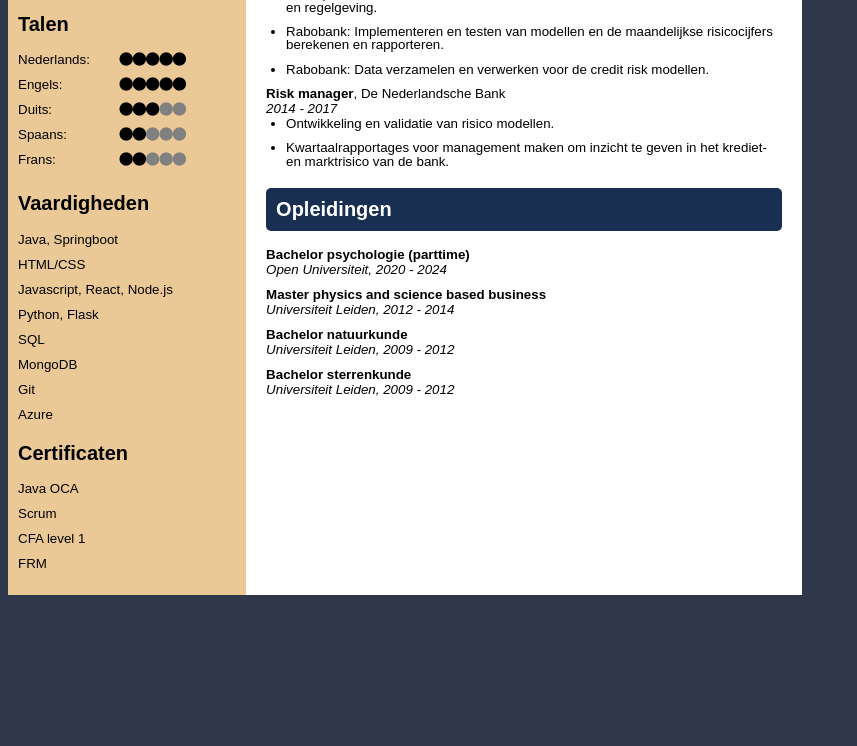
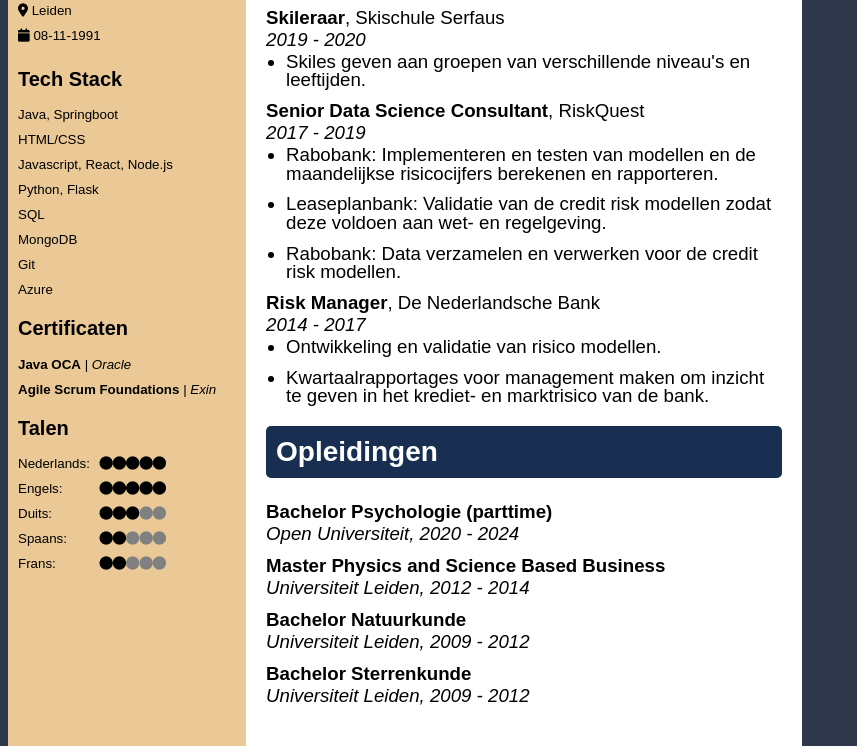
Before and after one commit to MartinDeV1991/profile-website, a plain HTML site: page index.html in a window 1280 px wide. Shown: the part 442-1188 px from the top of the page, without its empty margins (0-857 px from the left). Drawn offline with Linux system fonts and the light colour scheme.

Commit message:
Layout adjustments (separate styles for printable and non-printable version)

```diff
--- a/cv_content.js
+++ b/cv_content.js
@@ -20,29 +20,35 @@ const languages = [
 const skills = ["Java, Springboot", "HTML/CSS", "Javascript, React, Node.js", "Python, Flask", "SQL", "MongoDB", "Git", "Azure"];
 // const skills = ["Java", "HTML/CSS/Javascript", "Python", "Springboot", "React", "SQL", "MongoDB", "Git", "Azure DevOps"];
 
-const certificates = ["Java OCA", "Scrum", "CFA level 1", "FRM"];
+const certificates = [
+    { certificate: "Java OCA", institution: "Oracle" },
+    { certificate: "Agile Scrum Foundations", institution: "Exin" },
+    // { certificate: "CFA level 1", institution: "CFA Institute" },
+    // { certificate: "FRM", institution: "GARP" }
+];
 
 const workExperience = [
-    { title: "Software development trainee", company: "Youngcapital Next", date: "2023 - 2024", description: ["Ontwikkelen van technische skills voor het maken van fullstack applicaties."] },
-    { title: "Sabbatical", date: "2020 - 2022", description: ["Skileraar, reizen, studie psychologie, ontwikkelen development skills."] },
-    { title: "Senior data science consultant", company: "RiskQuest", date: "2017 - 2019", description: ["Leaseplanbank: Validatie van de credit risk modellen zodat deze voldoen aan wet- en regelgeving.", "Rabobank: Implementeren en testen van modellen en de maandelijkse risicocijfers berekenen en rapporteren.", "Rabobank: Data verzamelen en verwerken voor de credit risk modellen."] },
-    { title: "Risk manager", company: "De Nederlandsche Bank", date: "2014 - 2017", description: ["Ontwikkeling en validatie van risico modellen. ", "Kwartaalrapportages voor management maken om inzicht te geven in het krediet- en marktrisico van de bank."] },
+    { title: "Software Development Trainee", company: "Youngcapital Next", date: "2023 - 2024", description: ["Ontwikkelen van technische skills voor het maken van fullstack applicaties."] },
+    // { title: "Sabbatical", date: "2020 - 2022", description: ["Skileraar, reizen, studie psychologie, ontwikkelen development skills."] },
+    { title: "Skileraar", company: "Skischule Serfaus", date: "2019 - 2020", description: ["Skiles geven aan groepen van verschillende niveau's en leeftijden."] },
+    { title: "Senior Data Science Consultant", company: "RiskQuest", date: "2017 - 2019", description: [ "Rabobank: Implementeren en testen van modellen en de maandelijkse risicocijfers berekenen en rapporteren.", "Leaseplanbank: Validatie van de credit risk modellen zodat deze voldoen aan wet- en regelgeving.", "Rabobank: Data verzamelen en verwerken voor de credit risk modellen."] },
+    { title: "Risk Manager", company: "De Nederlandsche Bank", date: "2014 - 2017", description: ["Ontwikkeling en validatie van risico modellen. ", "Kwartaalrapportages voor management maken om inzicht te geven in het krediet- en marktrisico van de bank."] },
 ];
 
 const education_english = [
-    { degree: "Bachelor psychology (parttime)", school: "Open University", date: "2020 - 2024" },
-    { degree: "Master physics and science based business", school: "Leiden University", date: "2012 - 2014" },
-    { degree: "Bachelor physics", school: "Leiden University", date: "2009 - 2012" },
-    { degree: "Bachelor astronomy", school: "Leiden University", date: "2009 - 2012" },
-    { degree: "VWO Gymnasium (combination year 5/6 VWO) ", school: "Luzac College Rotterdam", date: "2008 - 2009" },
-    { degree: "VWO Gymnasium (bilingual) ", school: "Jacob van Liesveldt", date: "2004 - 2008" },
+    { degree: "Bachelor Psychology (parttime)", school: "Open University", date: "2020 - 2024" },
+    { degree: "Master Physics and Science Based Business", school: "Leiden University", date: "2012 - 2014" },
+    { degree: "Bachelor Physics", school: "Leiden University", date: "2009 - 2012" },
+    { degree: "Bachelor Astronomy", school: "Leiden University", date: "2009 - 2012" },
+    // { degree: "VWO Gymnasium (combination year 5/6 VWO) ", school: "Luzac College Rotterdam", date: "2008 - 2009" },
+    // { degree: "VWO Gymnasium (bilingual) ", school: "Jacob van Liesveldt", date: "2004 - 2008" },
 ];
 
 const education = [
-    { degree: "Bachelor psychologie (parttime)", school: "Open Universiteit", date: "2020 - 2024" },
-    { degree: "Master physics and science based business", school: "Universiteit Leiden", date: "2012 - 2014" },
-    { degree: "Bachelor natuurkunde", school: "Universiteit Leiden", date: "2009 - 2012" },
-    { degree: "Bachelor sterrenkunde", school: "Universiteit Leiden", date: "2009 - 2012" },
+    { degree: "Bachelor Psychologie (parttime)", school: "Open Universiteit", date: "2020 - 2024" },
+    { degree: "Master Physics and Science Based Business", school: "Universiteit Leiden", date: "2012 - 2014" },
+    { degree: "Bachelor Natuurkunde", school: "Universiteit Leiden", date: "2009 - 2012" },
+    { degree: "Bachelor Sterrenkunde", school: "Universiteit Leiden", date: "2009 - 2012" },
     // { degree: "VWO Gymnasium (combinatiejaar 5/6 VWO) ", school: "Luzac College Rotterdam", date: "2008 - 2009" },
     // { degree: "VWO Gymnasium (tweetalig onderwijs) ", school: "Jacob van Liesveldt", date: "2004 - 2008" },
 
@@ -50,7 +56,6 @@ const education = [
 
 
 function updateCVContent() {
-    // console.log(phoneNumber)
     document.getElementById("name").textContent = fullName;
     document.getElementById("jobTitle").textContent = jobTitle;
     document.getElementById("email").textContent = email;
@@ -91,7 +96,7 @@ function updateCVContent() {
 
     certificates.forEach(certificate => {
         const li = document.createElement("li");
-        li.textContent = certificate;
+        li.innerHTML = `<span style="font-weight: 600">${certificate.certificate}</span> | <em>${certificate.institution} </em>`;
         document.getElementById("certificates").appendChild(li);
     });
 
--- a/index.html
+++ b/index.html
@@ -35,12 +35,13 @@
                     <li><i class="fas fa-map-marker-alt"></i> <span id="address"></span></li>
                     <li><i class="fas fa-calendar"></i> <span id="dateOfBirth"></span></li>
                 </ul>
-                <h2>Talen</h2>
-                <ul id="languages"></ul>
-                <h2 style="padding-top: 5px">Vaardigheden</h2>
+
+                <h2 style="padding-top: 5px">Tech Stack</h2>
                 <ul id="skills"></ul>
                 <h2>Certificaten</h2>
                 <ul id="certificates"></ul>
+                <h2>Talen</h2>
+                <ul id="languages"></ul>
             </div>
             <div class="right-content">
                 <h2>Ervaring</h2>
--- a/styles.css
+++ b/styles.css
@@ -13,13 +13,85 @@ body {
     justify-content: center;
 }
 
+.triangle {
+    position: relative;
+    top: -10px;
+    left: -10px;
+    border-left: 120px solid transparent;
+    border-right: 120px solid transparent;
+    border-top: 60px solid rgb(34, 39, 59);
+}
+
+.profile-image-container {
+    position: relative;
+    left: 60px;
+    top: -10px;
+    width: 120px;
+    height: 120px;
+    border-radius: 50%;
+    overflow: hidden;
+}
+
+.bullets {
+    float: right;
+    margin-right: 70px;
+}
+
+.cv-wrapper {
+    height: 297mm;
+    width: 210mm;
+    flex-grow: 0;
+    flex-shrink: 1;
+}
+
+
+/* printable version */
+
+/* body {
+    font-family: Arial, sans-serif;
+    font-size: 12pt;
+    padding: 0;
+    display: flex;
+    justify-content: center;
+}
+
+.triangle {
+    position: relative;
+    top: -10px;
+    left: -10px;
+    border-left: 142px solid transparent;
+    border-right: 142px solid transparent;
+    border-top: 80px solid rgb(34, 39, 59);
+}
+
+.profile-image-container {
+    position: relative;
+    left: 60px;
+    top: -10px;
+    width: 170px;
+    height: 170px;
+    border-radius: 50%;
+    overflow: hidden;
+}
+
+.bullets {
+    float: right;
+    margin-right: 80px;
+}
+
+.cv-wrapper {
+    flex-grow: 0;
+    flex-shrink: 1;
+} */
+
+
 .top-bar {
     background: rgb(34, 39, 59);
     text-align: center;
     color: #fff;
     padding: 20px 0;
     position: relative;
-    height: 100px;
+    height: 150px;
 }
 
 .container {
@@ -34,6 +106,7 @@ body {
 }
 
 .right-content {
+    font-size: 14pt;
     width: 75%;
     background-color: #ffffff;
     padding: 20px;
@@ -72,25 +145,6 @@ li {
     margin-bottom: 10px;
 }
 
-.triangle {
-    position: relative;
-    top: -10px;
-    left: -10px;
-    border-left: 120px solid transparent;
-    border-right: 120px solid transparent;
-    border-top: 60px solid rgb(34, 39, 59);
-}
-
-.profile-image-container {
-    position: relative;
-    left: 60px;
-    top: -10px;
-    width: 120px;
-    height: 120px;
-    border-radius: 50%;
-    overflow: hidden;
-}
-
 .profile-image {
     position: relative;
     top: 50%;
@@ -99,11 +153,6 @@ li {
     height: 100%;
     width: auto;
     object-fit: cover;
-}
-
-.bullets {
-    float: right;
-    margin-right: 50px;
 }
 
 .titles {
@@ -139,13 +188,6 @@ li {
     text-align: center;
 }
 
-.cv-wrapper {
-    height: 297mm;
-    width: 210mm;
-    flex-grow: 0;
-    flex-shrink: 1;
-}
-
 @media screen and (min-width: 1300px) {
     .side-content {
         margin: 0 200px;
@@ -159,6 +201,6 @@ li {
 
 @media screen and (max-width: 1300px) {
     body {
-        display:block;
+        display: block;
     }
 }
```
